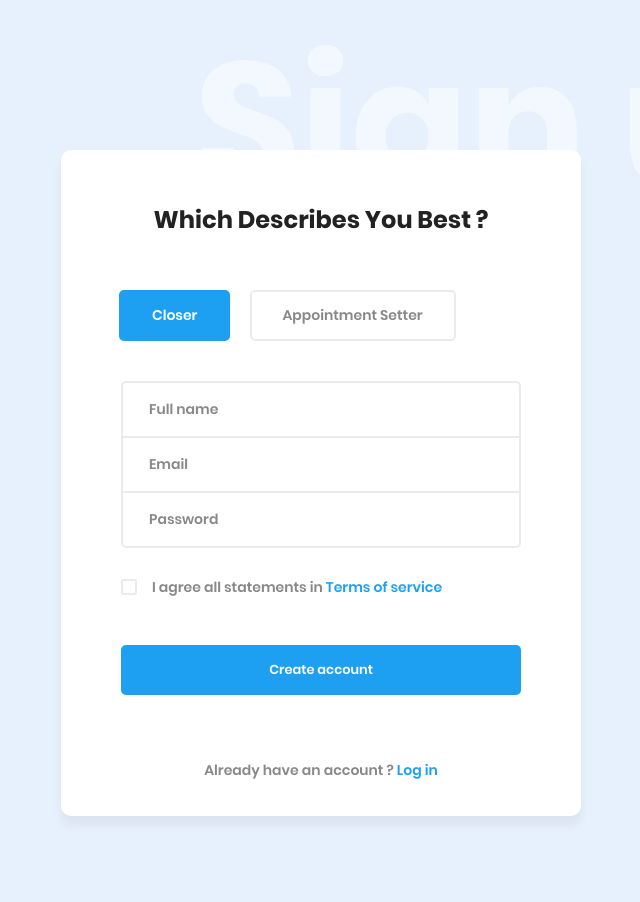
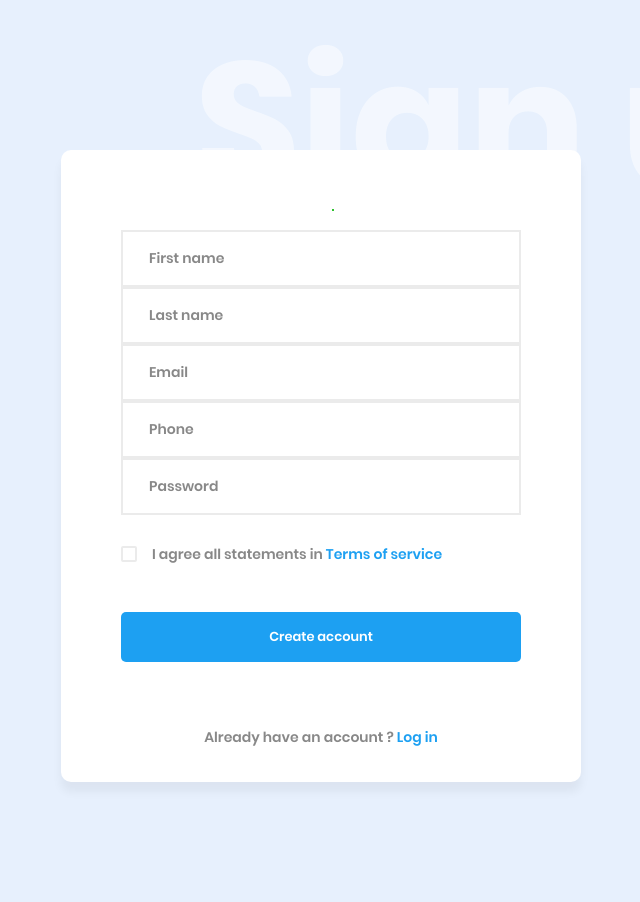
Before and after one commit to UpgradeProfits/talent-management, a Django app: template templates/index.html in a window 1280 px wide. Shown: the top 902 px of the page, without its empty margins (319-959 px from the left). After the commit the page ends 782 px from the top, so only its background shows below. Run offline with Django 4.2, Linux system fonts and the light colour scheme; the template is opened without the code that fills it: values that come from a table or form of the project are taken from there, others are empty.

Commit message:
completed sign-up form

```diff
--- a/auths/forms.py
+++ b/auths/forms.py
@@ -3,13 +3,13 @@ from django import forms
 from .models import User
 
 
-class RegisterForm(UserCreationForm):
+class RegisterForm(forms.ModelForm):
     password1 = forms.CharField(widget=forms.PasswordInput)
     password2 = forms.CharField(label='Confirm password', widget=forms.PasswordInput)
 
     class Meta:
         model = User
-        fields = ('email', 'first_name', 'last_name', 'tel', 'password1', 'password2')
+        fields = ('email', 'first_name', 'last_name', 'tel', 'nationality', 'password1', 'password2')
 
     def clean_email(self):
         email = self.cleaned_data.get('email')
--- a/auths/models.py
+++ b/auths/models.py
@@ -6,6 +6,7 @@ from datetime import datetime, timedelta
 from django.core.exceptions import ValidationError
 from django.conf import settings
 from django.utils.timezone import now
+from django_countries.fields import CountryField
 
 
 # Overriding the default django authentication
@@ -73,7 +74,8 @@ class User(AbstractBaseUser):
     first_name= models.CharField(default='', null=False, blank=False, max_length=30)
     last_name= models.CharField(default='', null=False, blank=False, max_length=30)
     tel = models.CharField(default='', null=False, blank=False, max_length=30)
-    nationality= models.CharField(default="", null=False, blank=False, max_length=50)
+    nationality= CountryField(blank_label='(select country)')
+    added = models.DateTimeField(auto_now=True)
     active = models.BooleanField(default=True)
     TC = models.BooleanField(default=False)#Terms and Conditions
     staff = models.BooleanField(default=False)  # a admin user; non super-user
--- a/auths/urls.py
+++ b/auths/urls.py
@@ -1,6 +1,9 @@
 from django.urls import path
-from auth import views
+from auths import views
 
 urlpatterns = [
-    path('', views.sign_up, name="sign-up")
+    path('', views.sign_up, name="sign-up"),
+    path('user/', views.get_details, name='get_details'),
+    #
+    path('category/', views.user_categories, name='category')
 ]
--- a/core/settings.py
+++ b/core/settings.py
@@ -39,6 +39,7 @@ INSTALLED_APPS = [
     'django.contrib.messages',
     'django.contrib.staticfiles',
     'auths.apps.AuthsConfig',
+    'django_countries'
 ]
 
 MIDDLEWARE = [
@@ -120,7 +121,7 @@ USE_TZ = True
 
 STATIC_URL = '/static/'
 STATICFILES_DIRS = (
-    os.path.join(BASE_DIR / 'static')
+    os.path.join(BASE_DIR / 'static'),
 )
 STATIC_ROOT = os.path.join(BASE_DIR / 'cummulated_static')
 MEDIA_URL = '/media/'
--- a/core/urls.py
+++ b/core/urls.py
@@ -20,7 +20,7 @@ from django.conf import settings
 
 urlpatterns = [
     path('admin/', admin.site.urls),
-    path('sign-up/', include('auth.urls'))
+    path('sign-up/', include('auths.urls'))
 ]
 
 urlpatterns += static(settings.MEDIA_URL, document_root=settings.MEDIA_ROOT)
--- a/templates/index.html
+++ b/templates/index.html
@@ -1,4 +1,5 @@
 <!DOCTYPE html>
+{%load static%}
 <html lang="en">
 <head>
     <meta charset="UTF-8">
@@ -7,11 +8,25 @@
     <title>Sign Up</title>
 
     <!-- Font Icon -->
-    <link rel="stylesheet" href="fonts/material-icon/css/material-design-iconic-font.min.css">
+    <link rel="stylesheet" href="{%static 'fonts/material-icon/css/material-design-iconic-font.min.css' %}">
 
     <!-- Main css -->
-    <link rel="stylesheet" href="css/style.css">
+    <link rel="stylesheet" href="{%static 'css/style.css' %}">
 </head>
+<style>
+    .mssg-box{
+        display: flex;
+        align-items: center;
+        justify-content: center;
+    }
+    .title-block:first-child{
+        margin-right: 1.5rem;
+    }
+    .circle{
+        border: 1px solid rgb(46, 194, 46);
+        background-color: rgb(46, 194, 46);
+    }
+</style>
 <body>
 
     <div class="main">
@@ -19,30 +34,44 @@
         <h1>Sign up</h1>
         <div class="container">
             <div class="sign-up-content">
-                <form method="POST" class="signup-form">
-                    <h2 class="form-title">Which Describes You Best ?</h2>
-                    <div class="form-radio">
-                        <input type="radio" name="member_level" value="newbie" id="newbie" checked="checked" />
-                        <label for="newbie">Closer</label>
-
-                        <input type="radio" name="member_level" value="average" id="average" />
-                        <label for="average">Appointment Setter</label>
-
+                <div class="mssg-box">
+                    <div class="title-block">
+                        <h2 class="form-title" style="color: rgb(46, 194, 46);"></h2>
+                    </div>
+                    <div class="circle"></div>
+                </div>
+                <form method="POST" class="signup-form" id="signup_form" autocomplete="off">
+                    {%csrf_token%}
+                    <div class="form-textbox">
+                        <label for="id_first_name">First name</label>
+                        {{form.first_name}}
                     </div>
 
                     <div class="form-textbox">
-                        <label for="name">Full name</label>
-                        <input type="text" name="name" id="name" />
+                        <label for="id_last_name">Last name</label>
+                        {{form.last_name}}
                     </div>
 
                     <div class="form-textbox">
-                        <label for="email">Email</label>
-                        <input type="email" name="email" id="email" />
+                        <label for="id_email">Email</label>
+                        {{form.email}}
                     </div>
 
                     <div class="form-textbox">
-                        <label for="pass">Password</label>
-                        <input type="password" name="pass" id="pass" />
+                        <label for="id_tel">Phone</label>
+                        <div class="flex-input">
+                            <select name="" id="" style="display:none;">
+                                <option value="">+1</option>
+                            </select>
+                            <div>
+                                {{form.tel}}
+                            </div>
+                        </div>
+                    </div>
+
+                    <div class="form-textbox">
+                        <label for="id_nationality">Password</label>
+                        {{form.password1}}
                     </div>
 
                     <div class="form-group">
@@ -64,7 +93,37 @@
     </div>
 
     <!-- JS -->
-    <script src="vendor/jquery/jquery.min.js"></script>
-    <script src="js/main.js"></script>
+    <script src="{%static 'vendor/jquery/jquery.min.js' %}"></script>
+    <script src="{%static 'js/main.js' %}"></script>
+    <script>
+        function nextPage(){
+            window.location = "category/";
+        }
+
+        $(document).on('submit', "#signup_form", (e)=>{
+            e.preventDefault();
+            $.ajax({
+                type:"POST",
+                url:"user/",
+                data:{
+                    firstname:$('#id_first_name').val(),
+                    lastname:$('#id_last_name').val(),
+                    email:$('#id_email').val(),
+                    tel:$('#id_tel').val(),
+                    password:$('#id_password1').val(),
+                    csrfmiddlewaretoken:$('input[name=csrfmiddlewaretoken]').val()
+                },
+                success:(data)=>{
+                    $('.form-title').append(data)
+                    $('#id_first_name').val(""),
+                    $('#id_last_name').val(""),
+                    $('#id_email').val(""),
+                    $('#id_tel').val(""),
+                    $('#id_password1').val(""),
+                    setTimeout(nextPage, 1000);
+                }
+            })
+        })
+    </script>
 </body><!-- This templates was made by Colorlib (https://colorlib.com) -->
 </html>
```
Also changed, not shown: auths/views.py (+28 -1 lines), templates/hire_apply.html (added, +40 -0 lines), auths/migrations/0003_user_added_alter_user_nationality.py (added), db.sqlite3.
